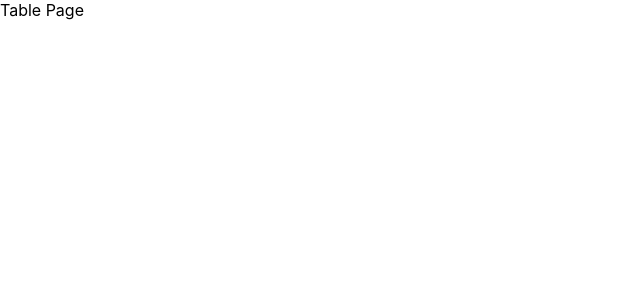
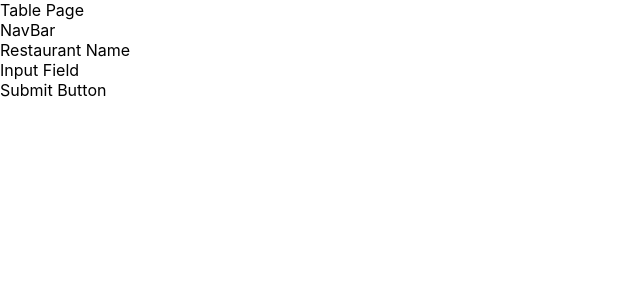
Before and after one commit to hingfei/qr-food-ordering, a React (Create React App) app: page / in a window 1280 px wide. Shown: the top 300 px of the page, without its empty margins (0-640 px from the left). Built offline with nearby package versions, Linux system fonts and the light colour scheme.

Commit message:
added TableNumber

```diff
--- a/src/views/TableNumber/TableNumberButton.js
+++ b/src/views/TableNumber/TableNumberButton.js
@@ -3,7 +3,7 @@ import React from 'react';
 function TableNumberButton(props) {
     return (
         <div>
-
+            Submit Button
         </div>
     );
 }
--- a/src/views/TableNumber/TableNumberContainer/TableNumberContainer.js
+++ b/src/views/TableNumber/TableNumberContainer/TableNumberContainer.js
@@ -1,9 +1,17 @@
 import React from 'react';
+import TableNumberNavBar from "../TableNumberNavBar";
+import TableNumberRestaurantName from "../TableNumberRestaurantName";
+import TableNumberInputField from "../TableNumberInputField";
+import TableNumberButton from "../TableNumberButton";
 
 function TableNumberContainer(props) {
     return (
         <div>
             Table Page
+            <TableNumberNavBar/>
+            <TableNumberRestaurantName/>
+            <TableNumberInputField/>
+            <TableNumberButton/>
         </div>
     );
 }
--- a/src/views/TableNumber/TableNumberInputField.js
+++ b/src/views/TableNumber/TableNumberInputField.js
@@ -3,7 +3,7 @@ import React from 'react';
 function TableNumberInputField(props) {
     return (
         <div>
-
+            Input Field
         </div>
     );
 }
--- a/src/views/TableNumber/TableNumberNavBar.js
+++ b/src/views/TableNumber/TableNumberNavBar.js
@@ -3,7 +3,7 @@ import React from 'react';
 function TableNumberNavBar(props) {
     return (
         <div>
-
+            NavBar
         </div>
     );
 }
--- a/src/views/TableNumber/TableNumberRestaurantName.js
+++ b/src/views/TableNumber/TableNumberRestaurantName.js
@@ -3,7 +3,7 @@ import React from 'react';
 function TableNumberRestaurantName(props) {
     return (
         <div>
-
+            Restaurant Name
         </div>
     );
 }
```
